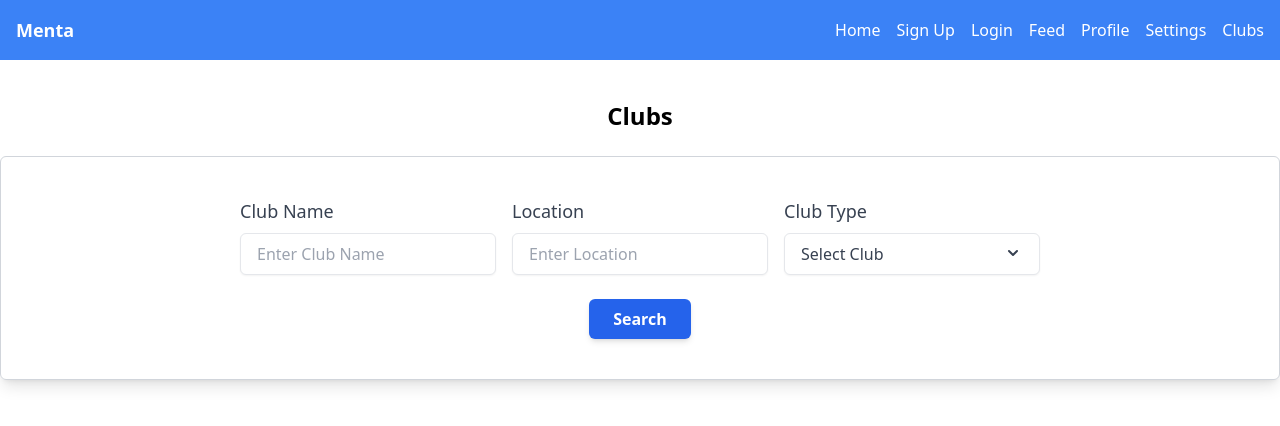
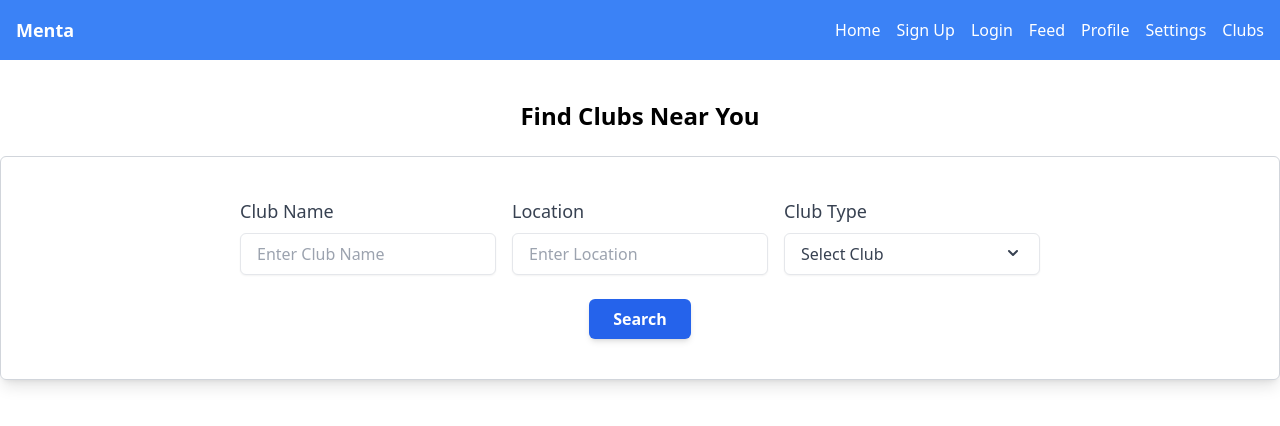
Before and after one commit to yikesaxe/Menta, a React (Vite) app in the folder menta-frontend/menta-app/: page /clubs in a window 1280 px wide. Shown: the top 426 px of the page. Built offline with nearby package versions, Linux system fonts and the light colour scheme.

Commit message:
Edited page title

```diff
--- a/menta-frontend/menta-app/src/components/Clubs.jsx
+++ b/menta-frontend/menta-app/src/components/Clubs.jsx
@@ -34,7 +34,7 @@
     <div>
       <NavBar />
       <div className="container mx-auto mt-10">
-        <h2 className="text-2xl font-bold mb-6 text-center">Clubs</h2>
+        <h2 className="text-2xl font-bold mb-6 text-center">Find Clubs Near You</h2>
         <div className="border border-gray-300 rounded-md p-10 shadow-lg">
           <div className="flex flex-col items-center">
             {/* Frame for input boxes, dropdown, and submit button */}
```
